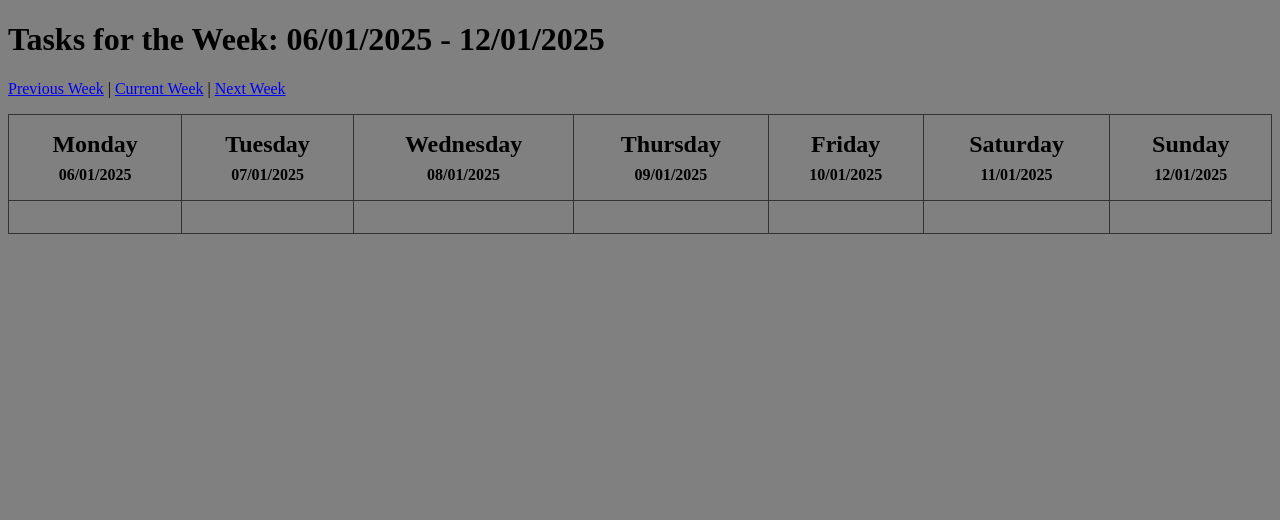
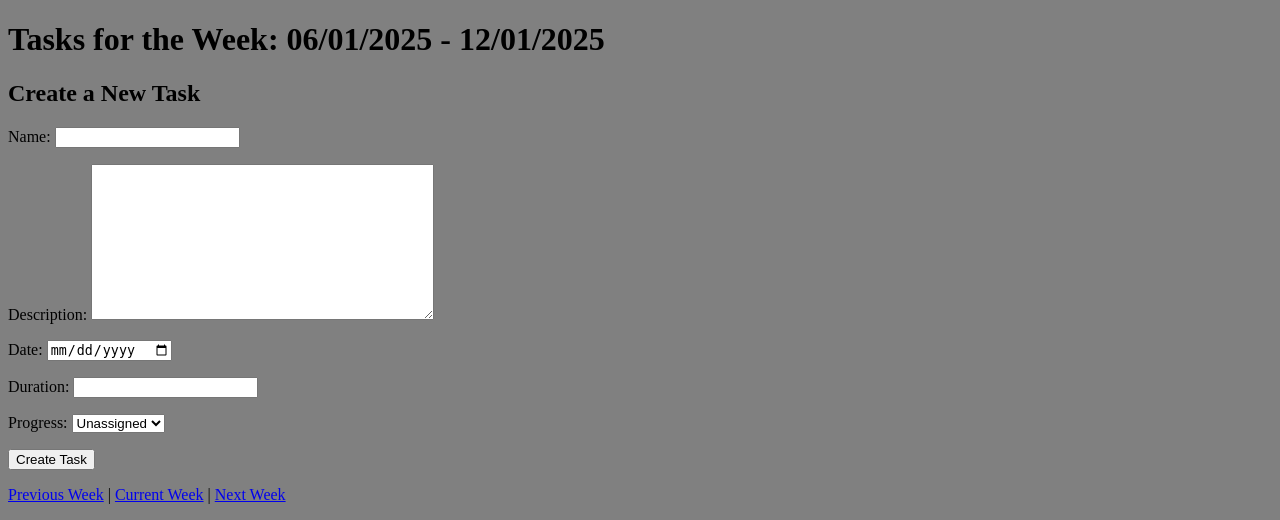
Before and after one commit to EddieC97/Task-Flow, a Django app: page /tasks/weeklyview/ in a window 1280 px wide. Shown: the part 70-590 px from the top of the page. Run offline with Django 5.2, Linux system fonts and the light colour scheme; tables that the repository leaves empty hold one stand-in row (values such as "Sample post"); lists and menus that the app fills with data are empty.

Commit message:
add empty task form into weeklyview.html

```diff
--- a/main_app/templates/tasks/weeklyview.html
+++ b/main_app/templates/tasks/weeklyview.html
@@ -7,6 +7,14 @@
 
 {% block content %}
     <h1>Tasks for the Week: {{ start_of_week|date:'d/m/Y' }} - {{ end_of_week|date:'d/m/Y' }}</h1>
+
+    <h2>Create a New Task</h2>
+    <form method="POST">
+        {% csrf_token %}
+        {{ form.as_p }}
+        <button type="submit">Create Task</button>
+    </form>
+
     <p>
         <a href="?now={{ prev_week }}">Previous Week</a> |
         <a href="?now={{ current_week }}">Current Week</a> |
--- a/main_app/views.py
+++ b/main_app/views.py
@@ -100,6 +100,8 @@
 
     # * strftime("%Y-%m-%d") method is used to convert the date into a string so it can be passed into URLs so now the parse_date can work
 
+    form = TaskForm()
+
     return render(
         request,
         "tasks/weeklyview.html",
@@ -117,6 +119,7 @@
             "prev_week": prev_week,
             "next_week": next_week,
             "current_week": current_week,
+            "form":form
         },
     )
 
```
